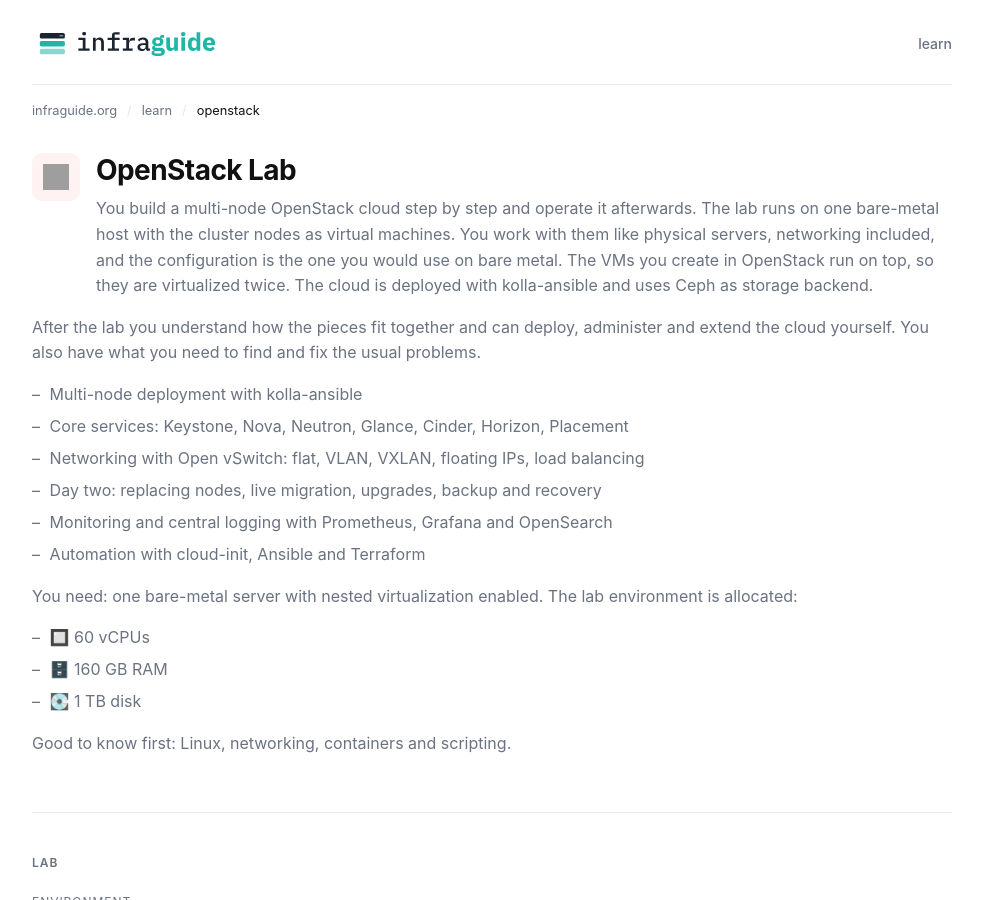
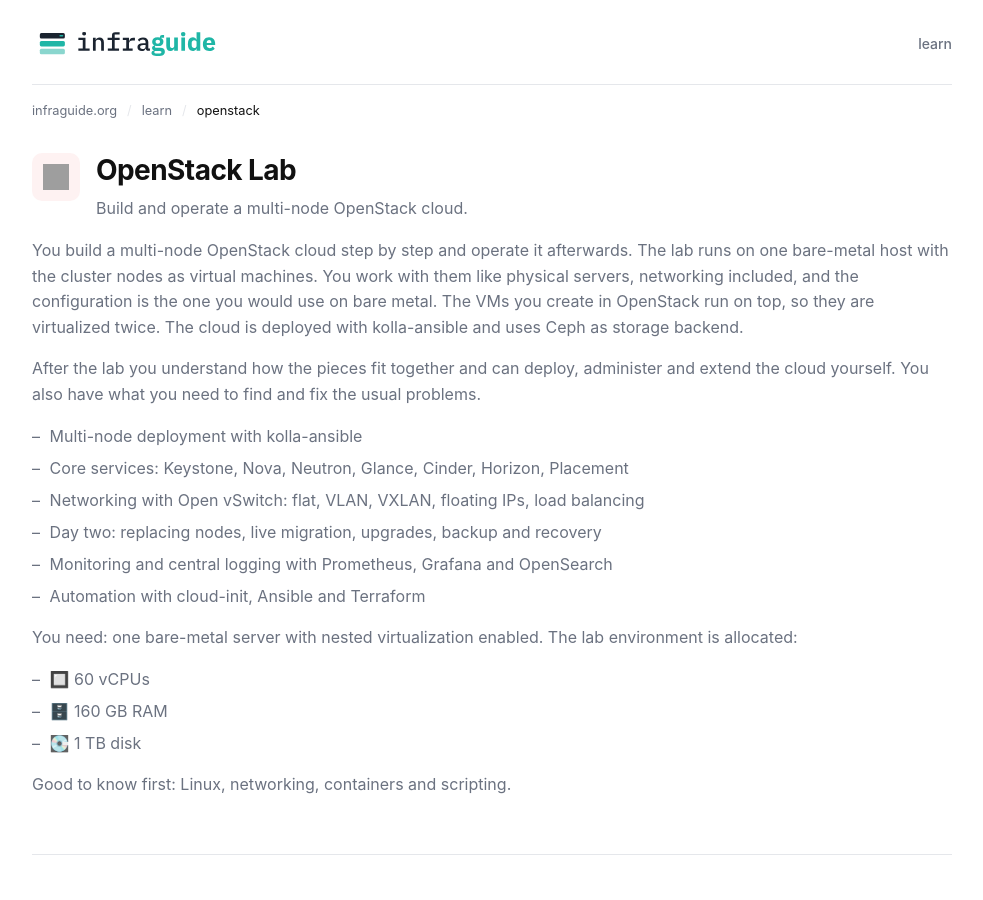
Before and after one commit to codecap/infraguide, a Jekyll site: the page built from learn/openstack/index.md, in a window 1280 px wide and 900 px high. Shown: the whole window, without its empty margins (148-1131 px from the left). Built offline with Jekyll 4.4.1, drawn with Linux system fonts in a browser that asks for light colours; comment, search, counter and statistics services are not loaded; some of the changed text lies outside the part shown; grey boxes are pictures that could not be loaded.

Commit message:
upd: labs for openstack and ceph

```diff
--- a/learn/openstack/index.md
+++ b/learn/openstack/index.md
@@ -16,16 +16,19 @@ breadcrumbs:
     <div>
       <h1>OpenStack Lab</h1>
       <p>
-        You build a multi-node OpenStack cloud step by step and operate it
-        afterwards. The lab runs on one bare-metal host with the cluster
-        nodes as virtual machines. You work with them like physical
-        servers, networking included, and the configuration is the one you
-        would use on bare metal. The VMs you create in OpenStack run on
-        top, so they are virtualized twice. The cloud is deployed with
-        kolla-ansible and uses Ceph as storage backend.
+        Build and operate a multi-node OpenStack cloud.
       </p>
     </div>
   </div>
+  <p>
+    You build a multi-node OpenStack cloud step by step and operate it
+    afterwards. The lab runs on one bare-metal host with the cluster nodes as
+    virtual machines. You work with them like physical servers, networking
+    included, and the configuration is the one you would use on bare metal.
+    The VMs you create in OpenStack run on top, so they are virtualized
+    twice. The cloud is deployed with kolla-ansible and uses Ceph as storage
+    backend.
+  </p>
   <p>
     After the lab you understand how the pieces fit together and can
     deploy, administer and extend the cloud yourself. You also have what
@@ -116,10 +119,6 @@ breadcrumbs:
     <li>BIOS and firmware settings, such as virtualization and boot mode</li>
     <li>Provisioning of the servers: PXE, IPMI or BMC access</li>
   </ul>
-  <p>
-    Have run this on real hardware? Write to
-    <a href="mailto:ping@infraguide.org">ping@infraguide.org</a>.
-  </p>
 </div>
 
 <div class="section">
@@ -136,8 +135,10 @@ breadcrumbs:
     <span class="pill">Hands-on</span>
     <span class="pill">English</span>
   </div>
-  <p>
-    Want this delivered as a guided workshop? Write to
-    <a href="mailto:ping@infraguide.org">ping@infraguide.org</a>.
-  </p>
+  <div>
+    <p>
+      Want this delivered as a guided workshop? Write to
+      <a href="mailto:ping@infraguide.org">ping@infraguide.org</a>.
+    </p>
+  </div>
 </div>
```
Also changed, not shown: learn/ceph/index.md (+15 -15 lines).
